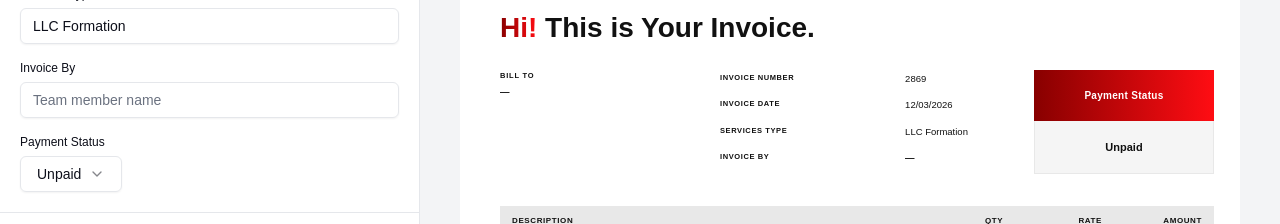
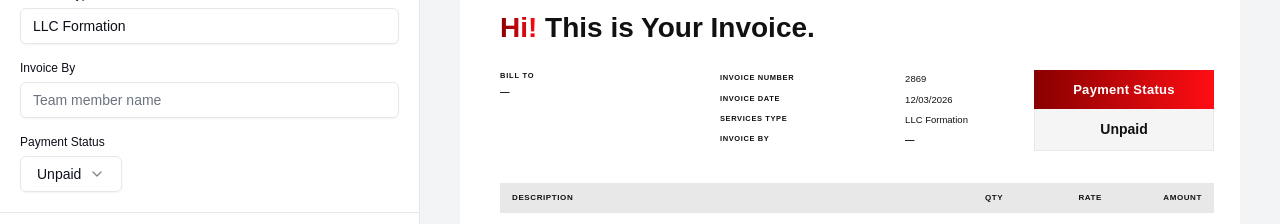
Before and after one commit to UmerSaleemUltra/BuzzFiling-Invoicing-Tool, a Next.js app: page / in a window 1280 px wide. Shown: the part 406-630 px from the top of the page. Built offline with nearby package versions, Linux system fonts and the light colour scheme; a web font is replaced by a local one.

Commit message:
style: improve Payment Status box layout\n\nReduce padding and increase font sizes for better readability.

```diff
--- a/components/invoice-preview.tsx
+++ b/components/invoice-preview.tsx
@@ -230,9 +230,9 @@ const InvoicePreview = forwardRef<HTMLDivElement, InvoicePreviewProps>(({ data }
             color: C.white,
             textAlign: "center",
             fontWeight: "700",
-            fontSize: "10px",
+            fontSize: "13px",
             letterSpacing: "0.3px",
-            padding: "18px 10px",
+            padding: "10px 10px",
           }}>
             Payment Status
           </div>
@@ -240,11 +240,11 @@ const InvoicePreview = forwardRef<HTMLDivElement, InvoicePreviewProps>(({ data }
             border: `1px solid ${C.border}`,
             borderTop: "none",
             textAlign: "center",
-            fontWeight: "600",
-            fontSize: "11px",
+            fontWeight: "700",
+            fontSize: "14px",
             color: C.black,
             background: "#f5f5f5",
-            padding: "18px 10px",
+            padding: "10px 10px",
           }}>
             {data.paymentStatus}
           </div>
```
